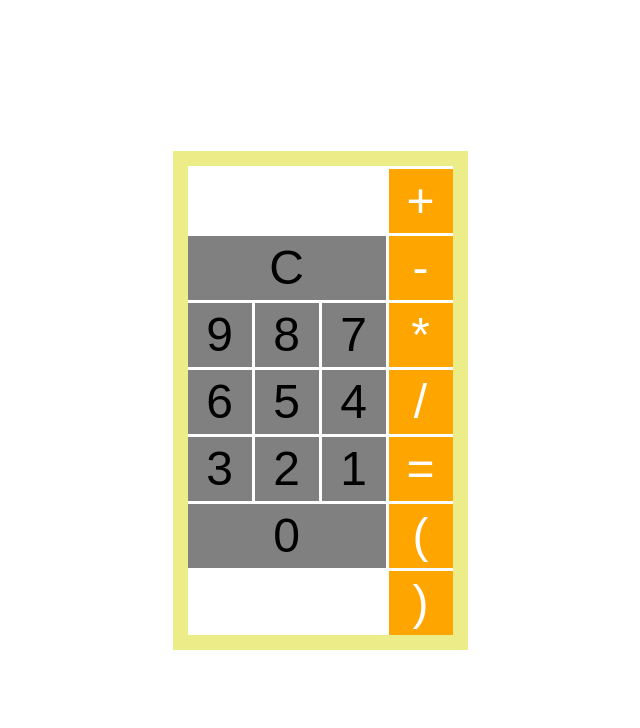
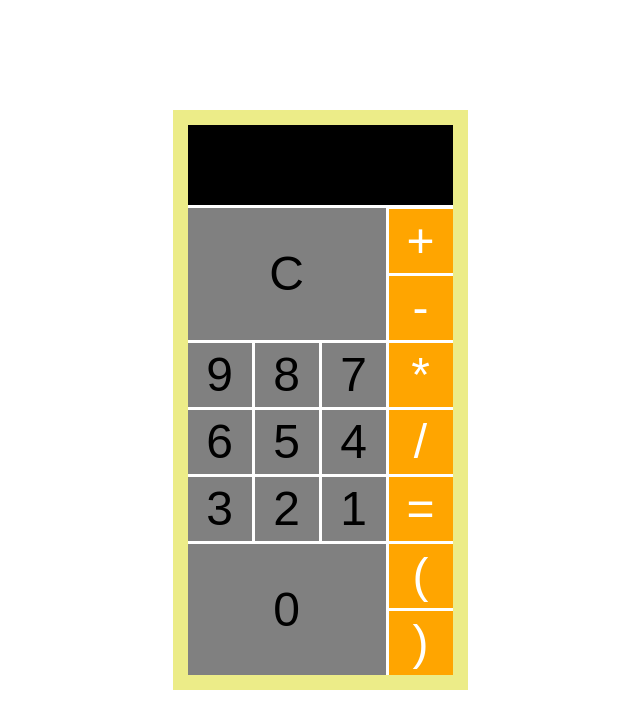
Before and after one commit to gonzacs96/calculadora-fiera, a React (Create React App) app in the folder client/: page / in a window 1280 px wide. Shown: the top 728 px of the page, without its empty margins (320-960 px from the left). Built offline with nearby package versions, Linux system fonts and the light colour scheme.

Commit message:
component styling

```diff
--- a/client/src/components/Calculator/Calculator.css
+++ b/client/src/components/Calculator/Calculator.css
@@ -1,6 +1,14 @@
 .calculator{
     border: 15px solid rgb(236, 236, 136);
 }
+
+
+.calculator-title{
+    font-size: 20px;
+    text-align: center;
+    padding: 10px;
+}
+
 
 .calculator-body {
     display: flex;
@@ -18,15 +26,24 @@
 .calculator-numbers {
     display: grid;
     grid-template-columns: repeat(3, auto);
-    grid-template-rows: repeat(5, auto);
+    grid-template-rows: repeat(7, auto);
     grid-column-gap: 3px;
     grid-row-gap: 3px;
 }
 
 .calculator-display{
-    text-align: right;
-    font-size: 3rem;
+    display: flex;
+    align-items: center;
+    font-size: 2rem;
     color: white;
+    padding: 5px;
+    height: 4rem;
+}
+
+.calculator-header{
+    padding: 3px;
+    overflow-y: auto;
     background-color: black;
+    max-width: 265px;
     margin-bottom: 3px;
 }
--- a/client/src/components/CalculatorButton/CalculatorButton.css
+++ b/client/src/components/CalculatorButton/CalculatorButton.css
@@ -1,15 +1,15 @@
 .button-reset {
-    grid-area: 1 / 1 / 2 / 4;
+    grid-area: 1 / 1 / 3 / 4;
     width: 100%;
-    height: 4rem;
+    height: 8.2rem;
     font-size: 3rem;
     background-color: gray;
 }
 
 .button-cero {
-    grid-area: 5 / 1 / 6 / 4;
+    grid-area: 6 / 1 / 8 / 4;
     width: 100%;
-    height: 4rem;
+    height: 8.2rem;
     font-size: 3rem;
     background-color: gray;
 }
```
